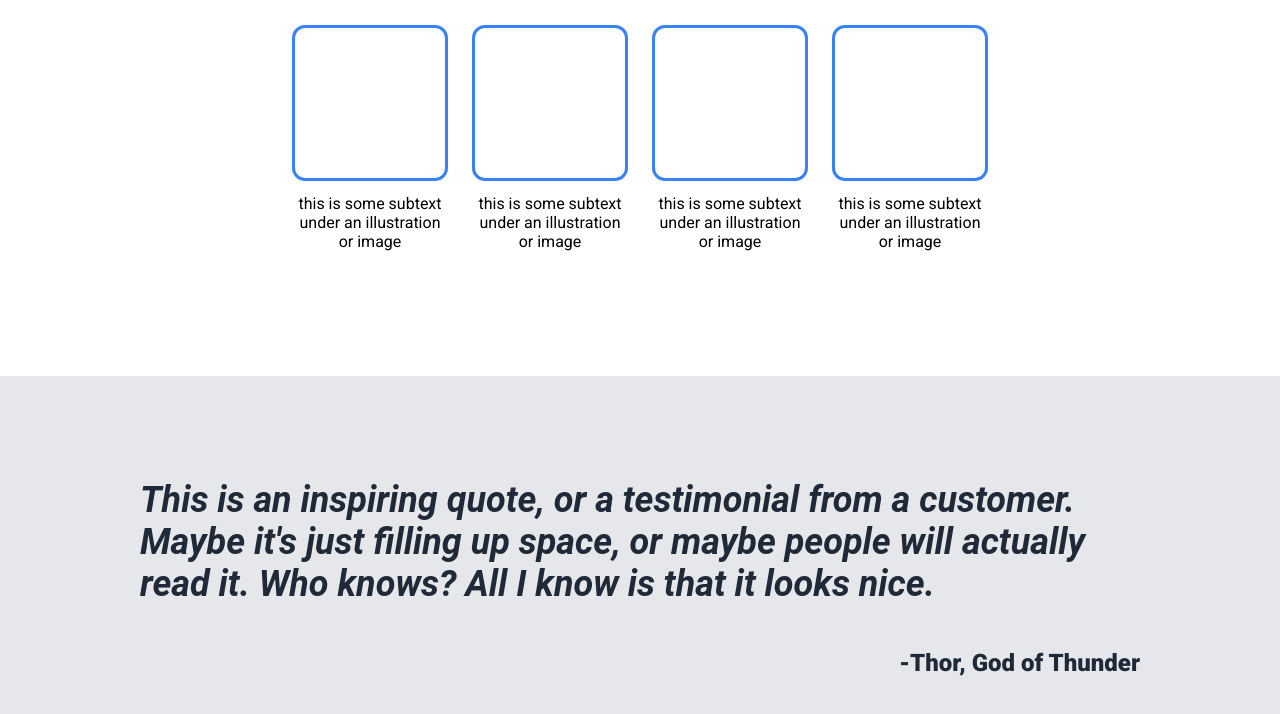
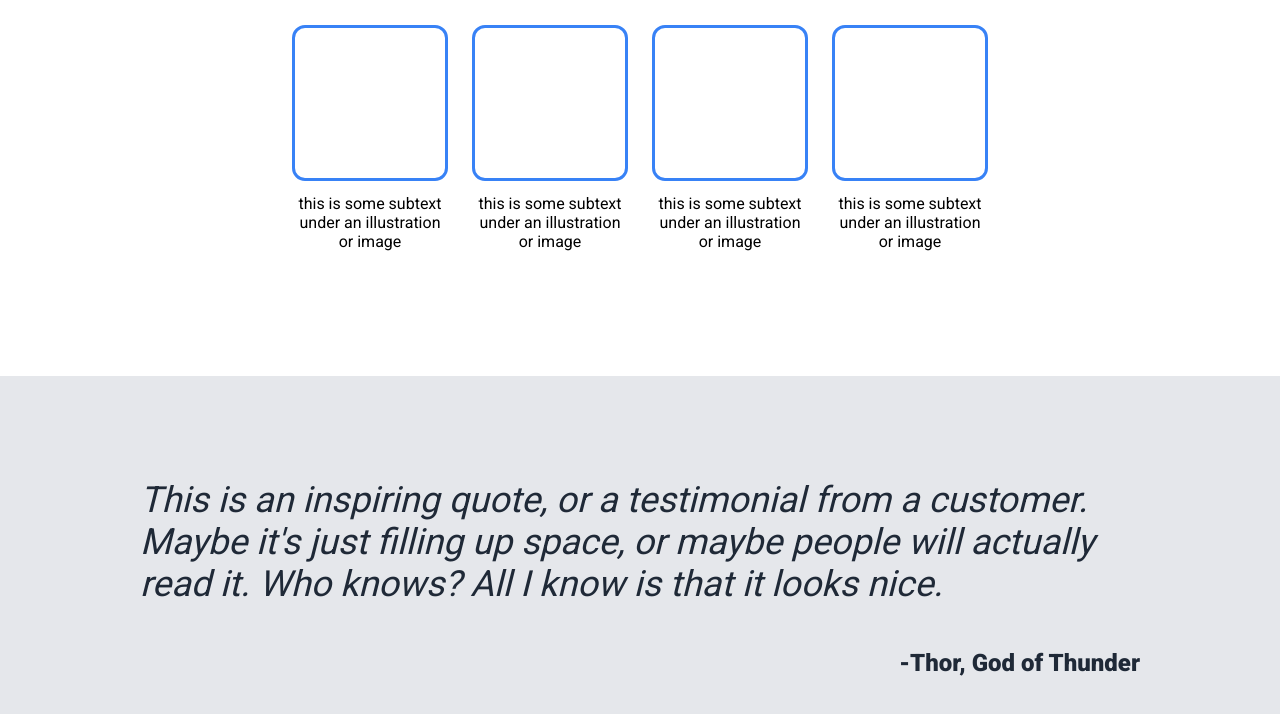
Before and after one commit to ofvcode/Project-Landing-Page, a plain HTML site: page index.html in a window 1280 px wide. Shown: the part 636-1350 px from the top of the page. Drawn offline with Linux system fonts and the light colour scheme; a web font is replaced by a local one.

Commit message:
Added font revision

```diff
--- a/index.html
+++ b/index.html
@@ -97,7 +97,7 @@
 <div class="full-width-gray" style="width: 100%; background-color: #E5E7EB; flex-direction: row;">
     <div class="container" style="width: 1000px; height: 200px; align-items: center; justify-content: center; background-color:#E5E7EB; flex-direction:column; ">
     <div>
-      <h1>This is an inspiring quote, or a testimonial from a
+      <h1 style="font-family:Roboto; font-weight:400">This is an inspiring quote, or a testimonial from a
       customer. Maybe it's just filling up space, or maybe
       people will actually read it. Who knows? All I know is that it looks nice.
     </h1>
--- a/style.css
+++ b/style.css
@@ -125,10 +125,10 @@ margin-bottom:10px;
   }
 
   @font-face {
-    font-family: 'Roboto';
+    font-family: 'RobotoItalic';
     src: url('./fonts/Roboto-Italic-VariableFont_wdth_wght.ttf') format('truetype');
     font-weight: 100 900; /* Supports variable weights */
-    font-style: italic;
+    font-style: normal;
   }
 
   @font-face {
```
Also changed, not shown: fonts/Roboto-Italic.ttf (added).
